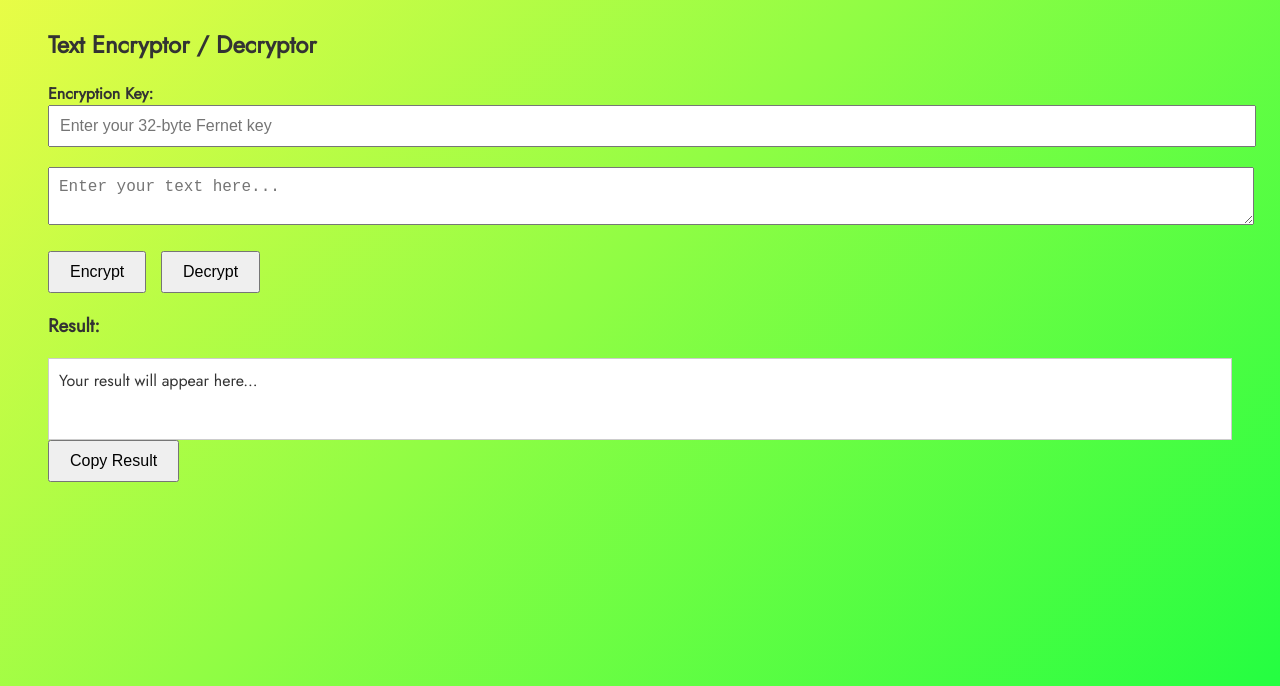
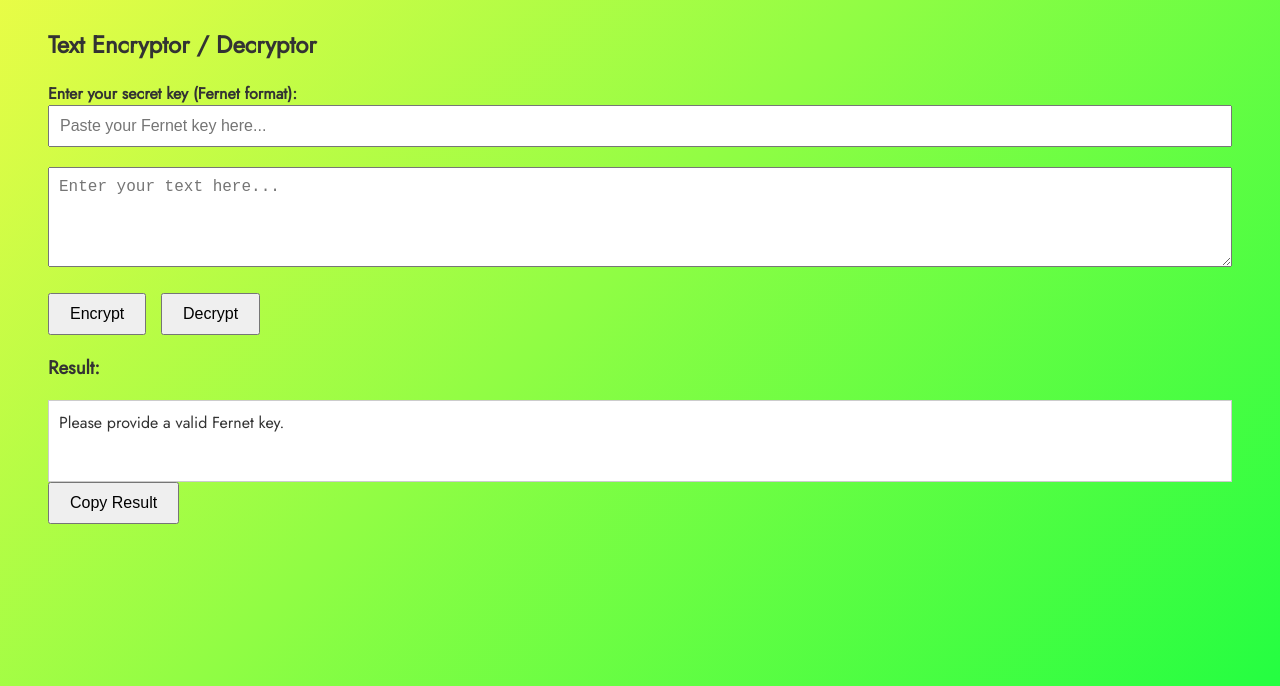
Before and after one commit to Cyphmuk/text-transform-app, a plain HTML site: page static/index.html in a window 1280 px wide. Both pictures are taken after a click on the button "Encrypt". Shown: the part 210-896 px from the top of the page. Drawn offline with Linux system fonts and the light colour scheme.

Commit message:
Add Fernet encryption with custom key support

```diff
--- a/static/index.html
+++ b/static/index.html
@@ -2,10 +2,8 @@
 <html>
 <head>
   <title>Encrypt / Decrypt Tool</title>
-
   <!-- Google Fonts -->
   <link href="https://fonts.googleapis.com/css2?family=Bebas+Neue&family=Jost&display=swap" rel="stylesheet">
-
   <style>
     body {
       font-family: 'Jost', sans-serif;
@@ -31,11 +29,16 @@
       max-width: 700px;
     }
 
-    textarea, input[type="text"] {
+    textarea, input {
       width: 100%;
       margin-bottom: 20px;
       font-size: 16px;
       padding: 10px;
+      box-sizing: border-box;
+    }
+
+    textarea {
+      height: 100px;
     }
 
     button {
@@ -66,10 +69,6 @@
     .tick.show {
       opacity: 1;
     }
-
-    label {
-      font-weight: bold;
-    }
   </style>
 </head>
 <body>
@@ -81,8 +80,8 @@
 
   <h2>Text Encryptor / Decryptor</h2>
 
-  <label for="encryptionKey">Encryption Key:</label>
-  <input type="text" id="encryptionKey" placeholder="Enter your 32-byte Fernet key"><br>
+  <label for="keyInput"><strong>Enter your secret key (Fernet format):</strong></label>
+  <input type="text" id="keyInput" placeholder="Paste your Fernet key here..." />
 
   <textarea id="inputText" placeholder="Enter your text here..."></textarea><br>
 
@@ -99,10 +98,10 @@
 
     async function transform(mode) {
       const input = document.getElementById("inputText").value;
-      const key = document.getElementById("encryptionKey").value.trim();
+      const key = document.getElementById("keyInput").value;
 
-      if (!key) {
-        alert("Please enter your encryption key.");
+      if (!key || key.trim() === "") {
+        document.getElementById("output").textContent = "Please provide a valid Fernet key.";
         return;
       }
 
@@ -128,7 +127,9 @@
         .then(() => {
           const tick = document.getElementById("copyTick");
           tick.classList.add("show");
-          setTimeout(() => tick.classList.remove("show"), 1500);
+          setTimeout(() => {
+            tick.classList.remove("show");
+          }, 1500);
         })
         .catch(() => alert("Failed to copy result."));
     }
```
Also changed, not shown: 1 other file.
